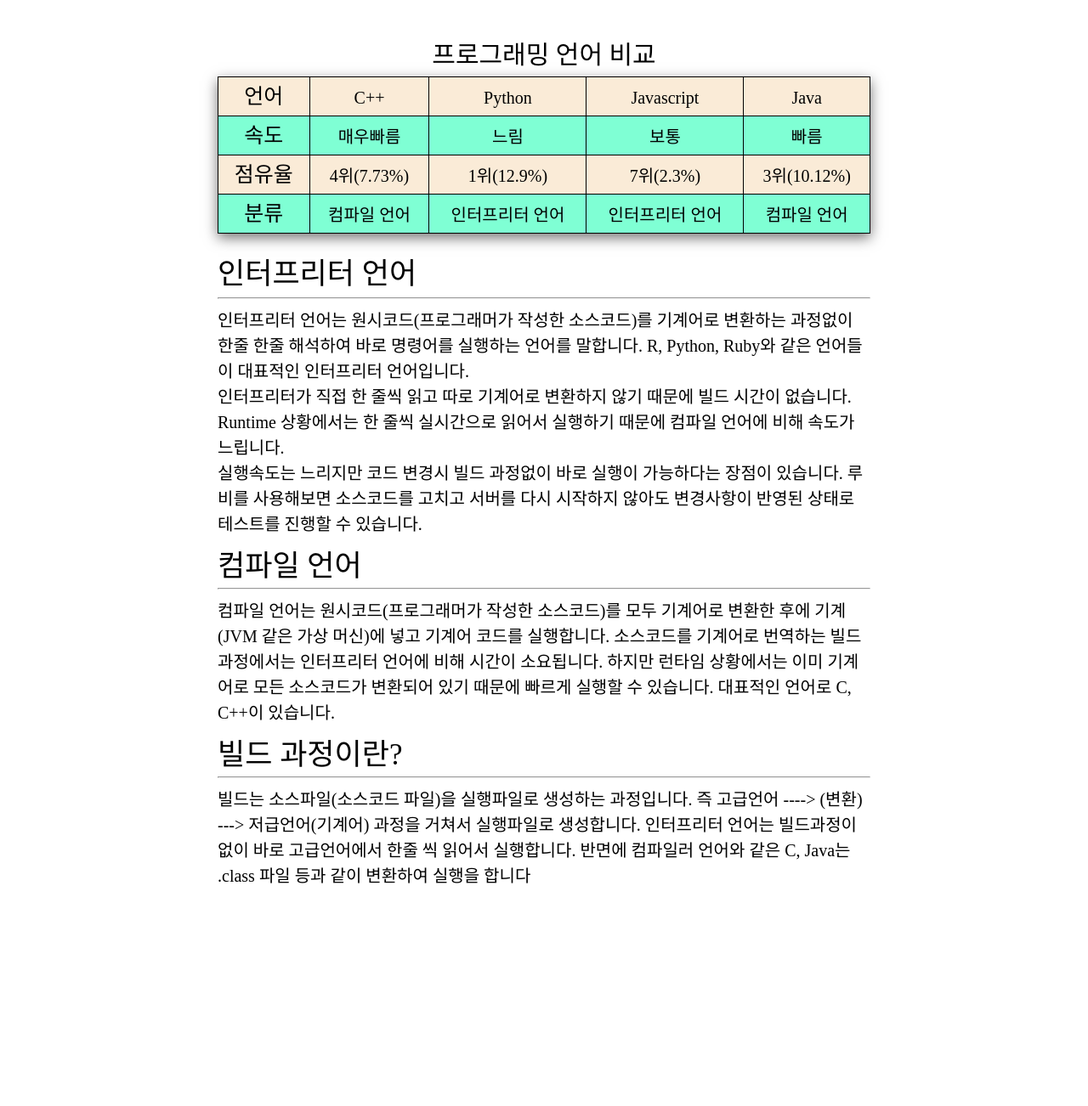
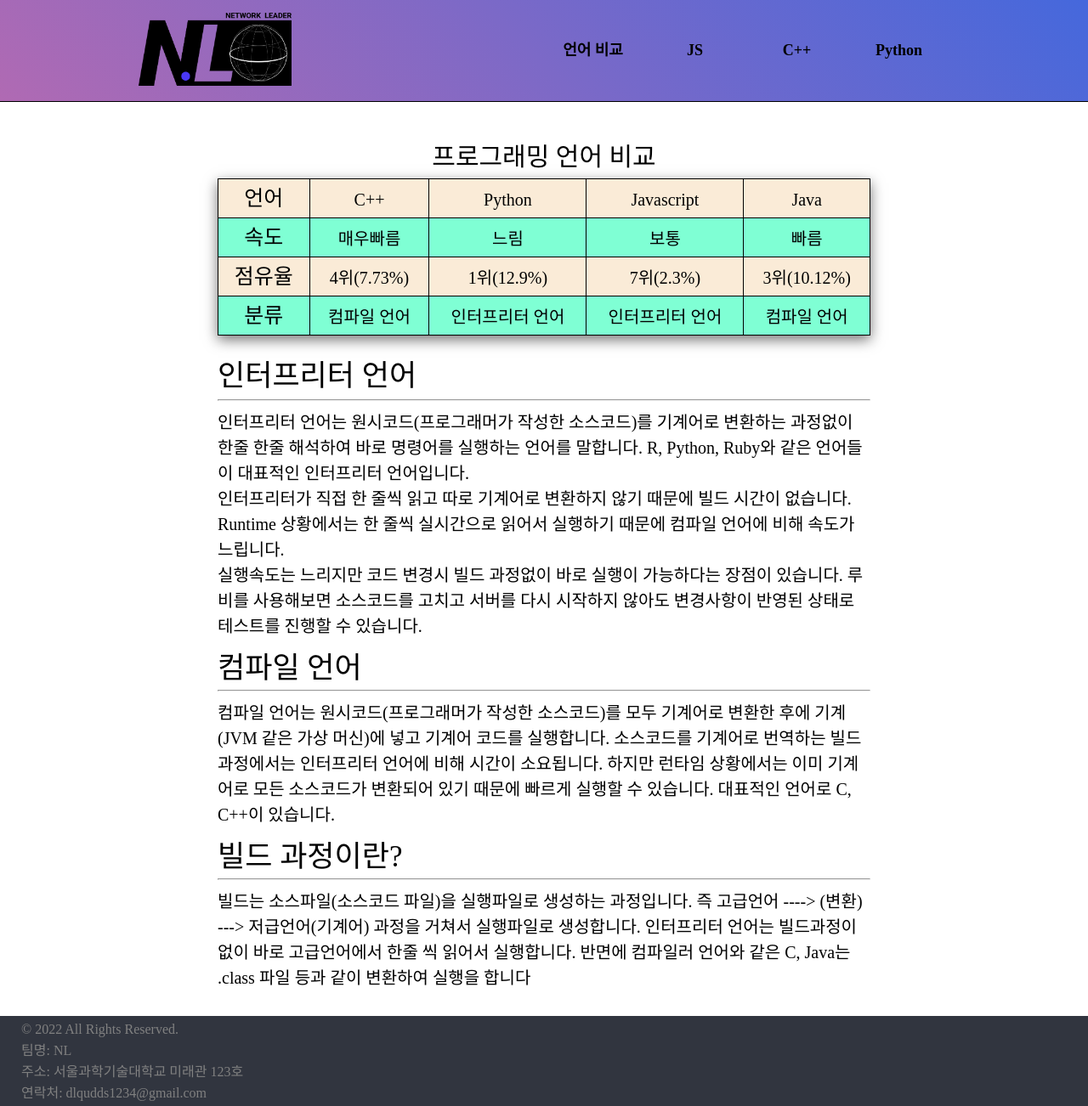
Before and after one commit to zihasoo/Web-Assignment, a plain HTML site: page compare_codes/lang_comp.html in a window 1280 px wide. Shown: the whole page at 85% size. Before the commit the page ends 1076 px from the top, so only its background shows below. Drawn offline with nearby package versions, Linux system fonts and the light colour scheme.

Commit message:
sims가 언어비교에 헤더와 푸터 추가함

```diff
--- a/compare_codes/compare.css
+++ b/compare_codes/compare.css
@@ -1,4 +1,44 @@
-body {
+a {
+  text-decoration: none;
+  color: black;
+}
+a:visited {
+  color: black;
+}
+
+header {
+  background: linear-gradient(45deg, #b06ab3, #4568dc);
+  display: flex;
+  justify-content: space-around;
+  padding: 15px;
+  border-bottom: 1px solid black;
+}
+header a img {
+  width: 180px;
+}
+
+header nav ul {
+  display: flex;
+  height: 100%;
+}
+
+header nav ul li {
+  width: 120px;
+  text-align: center;
+  font-weight: bold;
+  font-size: large;
+  height: 100%;
+}
+
+header nav ul li a {
+  display: inline-block;
+  width: 100%;
+  height: 100%;
+  line-height: 88.33px;
+}
+
+header nav ul li a:hover {
+  color: red;
 }
 caption {
   caption-side: top;
@@ -54,3 +94,10 @@ h2 {
   font-size: 20px;
   line-height: 150%;
 }
+
+footer .footer_info {
+  background-color: #31353f;
+  color: grey;
+  padding: 3px 25px;
+  line-height: 25px;
+}
--- a/compare_codes/compare.js
+++ b/compare_codes/compare.js
@@ -8,3 +8,8 @@ changeColor.addEventListener("mouseover", (e) => {
     spanChange[i].classList.add("add");
   }
 });
+changeColor.addEventListener("mouseout", (e) => {
+  for (let i = 0; i < spanChange.length; i++) {
+    spanChange[i].classList.remove("add");
+  }
+});
--- a/compare_codes/lang_comp.html
+++ b/compare_codes/lang_comp.html
@@ -10,6 +10,18 @@
 </head>
 
 <body>
+    <header>
+        <a href="/index.html"><img src="/images/NL_logo.png" alt="메인 로고" /></a>
+        <nav>
+            <ul>
+                <li><a href="./lang_comp.html">언어 비교</a></li>
+                <li><a href="/info_codes/info_js.html">JS</a></li>
+                <li><a href="/info_codes/info_cpp.html">C++</a></li>
+                <li><a href="/info_codes/info_py.html">Python</a></li>
+            </ul>
+        </nav>
+    </header>
+    <section>
         <table class="compare_table">
             <caption>
                 프로그래밍 언어 비교
@@ -49,11 +61,13 @@
                 <hr>
                 <p>인터프리터 언어는 원시코드(프로그래머가 작성한 소스코드)를 기계어로 변환하는 과정없이 한줄 한줄 해석하여 바로 명령어를 실행하는 언어를 말합니다. R, Python, Ruby와 같은
                     언어들이 대표적인 인터프리터 언어입니다.<br>
-                인터프리터가 직접 한 줄씩 읽고 따로 기계어로 변환하지 않기 때문에 <span class="yellow">빌드</span> 시간이 없습니다. Runtime 상황에서는 한 줄씩 실시간으로
+                    인터프리터가 직접 한 줄씩 읽고 따로 기계어로 변환하지 않기 때문에 <span class="yellow">빌드</span> 시간이 없습니다. Runtime 상황에서는 한 줄씩
+                    실시간으로
                     읽어서 실행하기 때문에 컴파일
                     언어에 비해 속도가 느립니다.<br>
 
-                실행속도는 느리지만 코드 변경시 <span class="yellow">빌드</span> 과정없이 바로 실행이 가능하다는 장점이 있습니다. 루비를 사용해보면 소스코드를 고치고 서버를 다시
+                    실행속도는 느리지만 코드 변경시 <span class="yellow">빌드</span> 과정없이 바로 실행이 가능하다는 장점이 있습니다. 루비를 사용해보면 소스코드를 고치고 서버를
+                    다시
                     시작하지 않아도 변경사항이
                     반영된 상태로 테스트를
                     진행할 수 있습니다.</p>
@@ -73,9 +87,19 @@
                 <hr>
                 <p>빌드는 소스파일(소스코드 파일)을 실행파일로 생성하는 과정입니다.
                     즉 고급언어 ----> (변환) ---> 저급언어(기계어) 과정을 거쳐서 실행파일로 생성합니다.
-                인터프리터 언어는 빌드과정이 없이 바로 고급언어에서 한줄 씩 읽어서 실행합니다. 반면에 컴파일러 언어와 같은 C, Java는 .class 파일 등과 같이 변환하여 실행을 합니다</p>
+                    인터프리터 언어는 빌드과정이 없이 바로 고급언어에서 한줄 씩 읽어서 실행합니다. 반면에 컴파일러 언어와 같은 C, Java는 .class 파일 등과 같이 변환하여 실행을 합니다
+                </p>
             </div>
         </div>
+    </section>
+    <footer>
+        <pre class="footer_info">
+© 2022 All Rights Reserved.
+팀명: NL
+주소: 서울과학기술대학교 미래관 123호
+연락처: dlqudds1234@gmail.com</pre>
+    </footer>
+
 
 </body>
 
```
Lines whose indentation alone changed are shown as unchanged.
